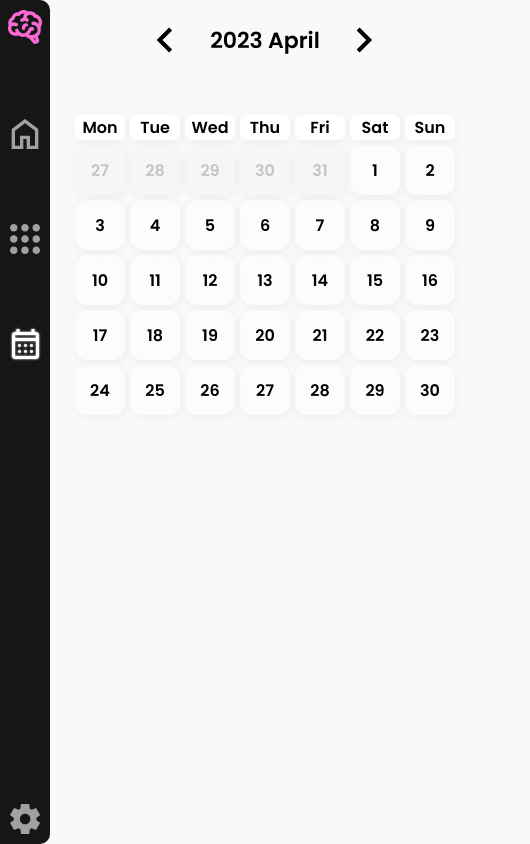
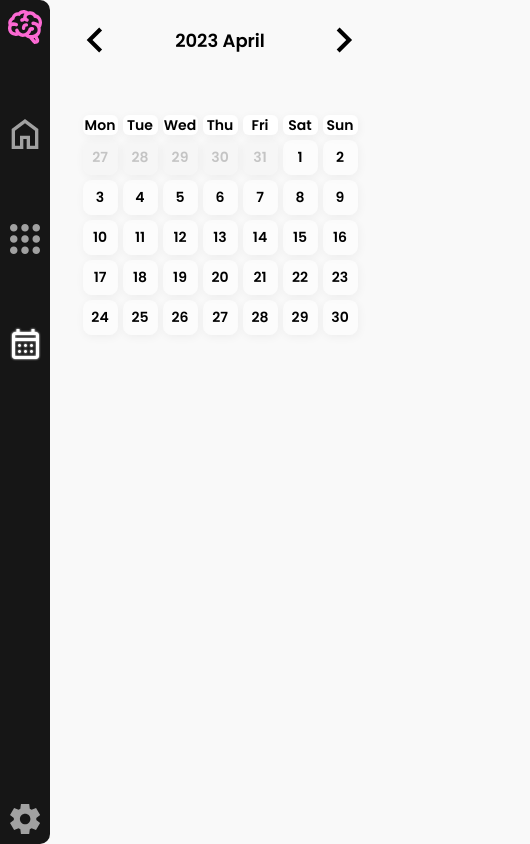
Before and after one commit to ProfVHS/second-mind, a React (Vite) app: page /calendar in a window 390 px wide. Shown: the whole page, 530 px wide, since content can reach past the window. Built offline with nearby package versions, Linux system fonts and the light colour scheme.

Commit message:
added % responsivness, fixed year and month text align on calendar page

```diff
--- a/src/pages/CalendarPage.tsx
+++ b/src/pages/CalendarPage.tsx
@@ -2,16 +2,7 @@ import React, { useEffect, useState } from "react";
 import "../styles/Style.scss";
 
 import Navbar from "../components/navbar";
-import {
-  eachDayOfInterval,
-  format,
-  getDate,
-  getDay,
-  getDaysInMonth,
-  getWeekOfMonth,
-  isBefore,
-  isSameDay,
-} from "date-fns";
+import { eachDayOfInterval, format, getDate, getDay, getDaysInMonth, getWeekOfMonth, isBefore, isSameDay } from "date-fns";
 import { useNavigate } from "react-router-dom";
 import { DateControls } from "../components/DateControls";
 import { DayBox } from "../components/DayBox";
@@ -67,12 +58,7 @@ export function CalendarPage() {
       <div className="wrapper">
         <Navbar subpage="CALENDAR" />
         <div className="content" style={{ flexDirection: "column" }}>
-          <DateControls
-            year={year}
-            month={month}
-            nextClick={nextDate}
-            prevClick={prevDate}
-          />
+          <DateControls year={year} month={month} nextClick={nextDate} prevClick={prevDate} />
           <div className="calendar">
             {daysName.map((day, i) => (
               <div
@@ -81,15 +67,12 @@ export function CalendarPage() {
                 style={{
                   gridColumn: i + 1,
                   gridRow: 1,
-                }}
-              >
+                }}>
                 {daysName[i]}
               </div>
             ))}
             {days.map((day: Date, i) => {
-              return (
-                <DayBox day={day} year={year} month={month} tasks={tasks} />
-              );
+              return <DayBox key={i} day={day} year={year} month={month} tasks={tasks} />;
             })}
           </div>
         </div>
--- a/src/styles/Style.scss
+++ b/src/styles/Style.scss
@@ -1,18 +1,20 @@
 body {
   background-color: #f9f9f9;
   height: 100vh;
+  box-sizing: border-box;
 }
 
 .wrapper {
-  display: flex;
-  height: 100vh;
+  display: grid;
+  grid-template-columns: 50px auto;
+  grid-template-rows: 100vh;
+  box-sizing: border-box;
 }
 
 .navbar {
-  height: 100vh;
+  height: 100%;
   width: 50px;
   padding: 10px 0;
-  position: absolute;
 
   box-sizing: border-box;
 
@@ -51,12 +53,15 @@ body {
   display: flex;
   align-items: center;
   width: 100%;
-  padding: 15px 75px;
+  padding: 15px;
+  box-sizing: border-box;
 }
 
 .leftContent {
+  position: relative;
   width: 50%;
   height: 100%;
+
   &_title {
     font-size: 32px;
     user-select: none;
@@ -83,6 +88,8 @@ body {
   display: flex;
   gap: 15px;
   &_btn {
+    text-align: center;
+    min-width: 50px;
     color: rgba(0, 0, 0, 0.6);
     border-radius: 15px;
     padding: 0 8px;
@@ -97,6 +104,9 @@ body {
   }
 }
 .flex-column {
+  width: 100%;
+  max-width: 360px;
+  min-width: 200px;
   display: flex;
   flex-direction: column;
   align-items: center;
@@ -106,14 +116,16 @@ body {
 }
 .item {
   position: relative;
-  width: 360px;
+  max-width: 360px;
+  min-width: 200px;
+  width: 100%;
   height: 75px;
   margin-top: 22px;
 }
 .item-card {
   position: relative;
   z-index: 1;
-  width: 360px;
+  width: 100%;
   height: 75px;
 
   background-color: #ffffff;
@@ -470,7 +482,7 @@ body {
     font-size: 32px;
     margin-bottom: 50px;
     user-select: none;
-    width: 300px;
+    min-width: 300px;
 
     display: flex;
     align-items: center;
@@ -550,7 +562,6 @@ body {
   @media only screen and (max-width: 767px) {
     &_date {
       font-size: 22px;
-      width: 250px;
     }
     &_dayname {
       height: 25px;
@@ -564,6 +575,23 @@ body {
       font-size: 16px;
     }
   }
+
+  @media only screen and (max-width: 575px) {
+    &_date {
+      font-size: 18px;
+    }
+    &_dayname {
+      height: 20px;
+      width: 35px;
+      font-size: 14px;
+    }
+    &_day {
+      height: 35px;
+      width: 35px;
+
+      font-size: 14px;
+    }
+  }
 }
 .setting {
   background-color: #fff;
@@ -571,7 +599,8 @@ body {
 
   padding: 10px;
   margin-top: 15px;
-  width: 325px;
+  width: 100%;
+  max-width: 325px;
   border-radius: 8px;
 
   display: flex;
```
